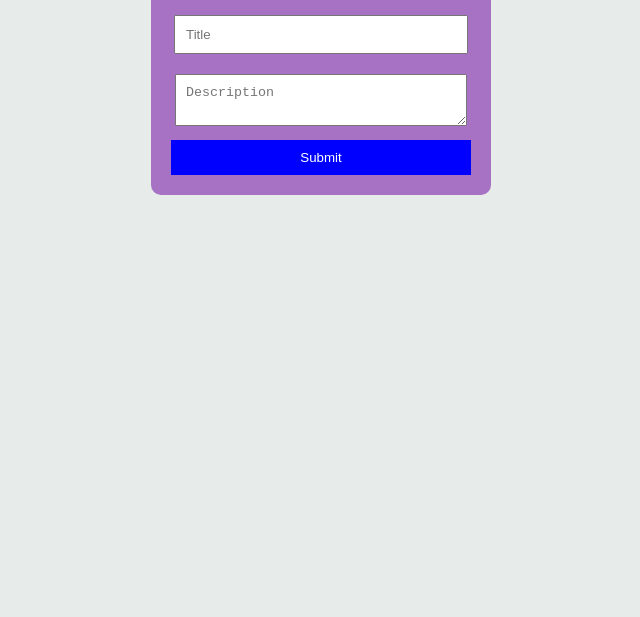
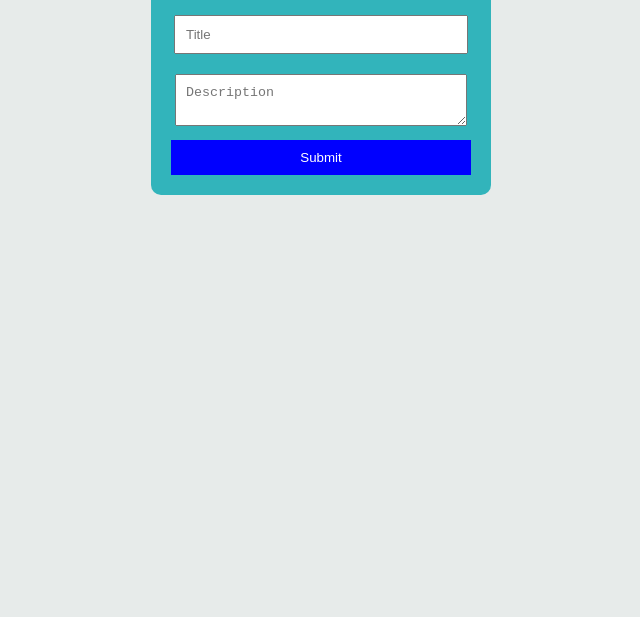
Before and after one commit to vathripada-a11y/Online-Hostel-Complaint-Management-System, a website: page frontend/complaint.html in a window 1280 px wide. Shown: the part 183-800 px from the top of the page, without its empty margins (319-959 px from the left). Drawn offline with Linux system fonts and the light colour scheme.

Commit message:
my student module work

```diff
--- a/frontend/css/style.css
+++ b/frontend/css/style.css
@@ -24,7 +24,7 @@ body {
 .container {
     width: 300px;
     margin: auto;
-    background: rgb(167, 114, 196);
+    background: rgb(50, 180, 187);
     padding: 20px;
     margin-top: 100px;
     border-radius: 10px;
```
